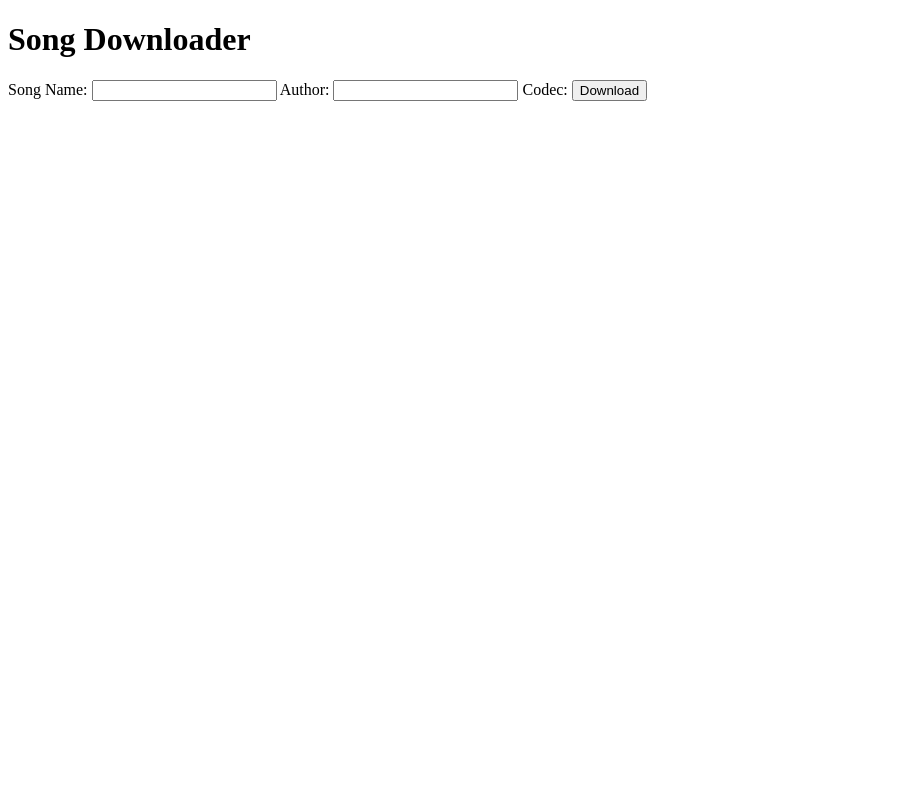
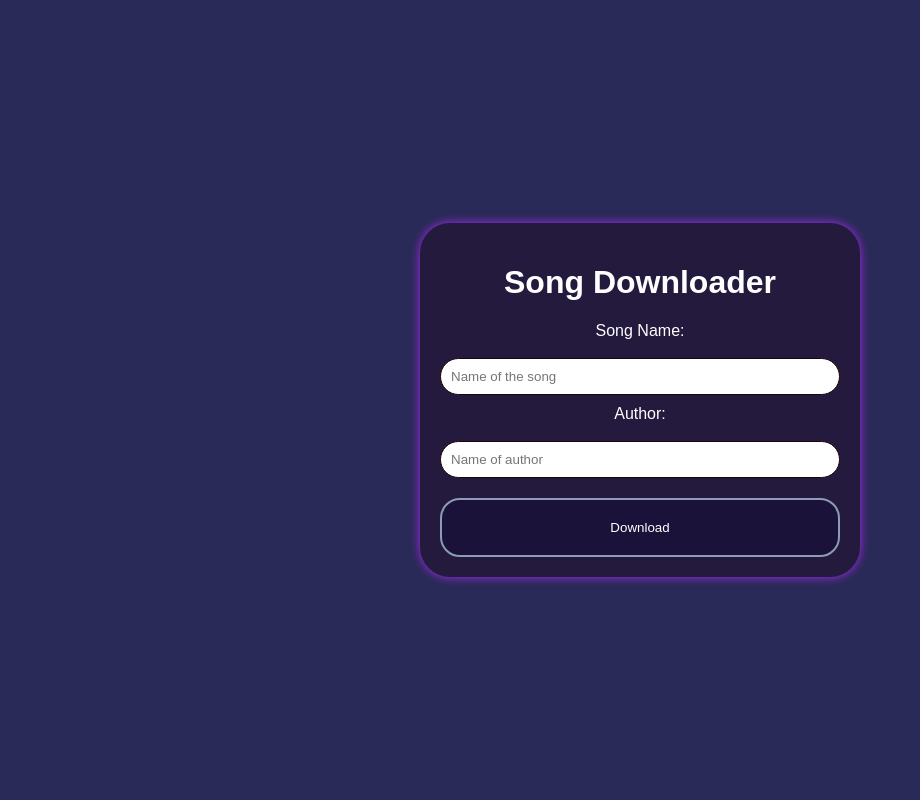
Before and after one commit to Ahnaf-nub/YT-song-downloader, a FastAPI app: page / in a window 1280 px wide. Shown: the whole page, without its empty margins (0-920 px from the left). Run offline with FastAPI, Linux system fonts and the light colour scheme.

Commit message:
Add files via upload

```diff
--- a/main.py
+++ b/main.py
@@ -4,10 +4,7 @@ from fastapi.templating import Jinja2Templates
 from yt_dlp import YoutubeDL
 from youtubesearchpython import VideosSearch
 
-from fastapi.staticfiles import StaticFiles
-
 app = FastAPI()
-app.mount("/static", StaticFiles(directory="static"), name="static")
 templates = Jinja2Templates(directory="templates")
 
 def download_song(song_name, author, codec='mp3'):
@@ -35,7 +32,6 @@ def download_song(song_name, author, codec='mp3'):
         info_dict = ydl.extract_info(video_url, download=True)
         title = info_dict.get('title', None)
         file_path = f"{title}.{codec}"
-
     return file_path
 
 @app.get("/", response_class=HTMLResponse)
--- /dev/null
+++ b/requirements.txt
@@ -0,0 +1,2 @@
+fastapi
+yt-dlp
--- a/templates/index.html
+++ b/templates/index.html
@@ -4,16 +4,79 @@
     <meta charset="UTF-8">
     <meta name="viewport" content="width=device-width, initial-scale=1.0">
     <title>Song Downloader</title>
+    <style>
+        body {
+            font-family: Arial, sans-serif;
+            background-color: #2a2a58;
+            margin: 0;
+            padding: 0;
+            display: flex;
+            justify-content: center;
+            align-items: center;
+            height: 100vh;
+        }
+
+        .container {
+            background-color: rgb(35, 26, 61);
+            padding: 20px;
+            border-radius: 30px;
+            box-shadow: 0 0 10px rgb(167, 41, 240);
+            max-width: 400px;
+            width: 60%;
+            text-align: center;
+        }
+
+        .container h1 {
+            text-align: center;
+            color: #fffefe;
+        }
+
+        form {
+            display: flex;
+            flex-direction: column;
+        }
+
+        .container label {
+            text-align: center;
+            margin-bottom: 18px;
+            color: #ffffff;
+        }
+
+        .container input {
+            width: calc(100% - 22px);
+            padding: 10px;
+            margin-bottom: 10px;
+            border: 1px solid #1b0404;
+            border-radius: 20px;
+        }
+
+        .container button {
+            padding: 12px;
+            margin-top: 10px;
+        }
+
+        .container button {
+            padding: 20px 50px;
+            background-color: #19113ac0;
+            color: rgb(255, 255, 255);
+            border: 2px solid rgb(140, 155, 184);
+            border-radius: 20px;
+            cursor: pointer;
+        }
+
+        .container button:hover {
+            background-color: #000000cb;
+        }
+    </style>
 </head>
 <body>
     <div class="container">
         <h1>Song Downloader</h1>
         <form action="/download/" method="post">
             <label for="song_name">Song Name:</label>
-            <input type="text" id="song_name" name="song_name" required>
+            <input type="text" id="song_name" name="song_name" placeholder="Name of the song" required>
             <label for="author">Author:</label>
-            <input type="text" id="author" name="author" required>
-            <label for="codec">Codec:</label>
+            <input type="text" id="author" name="author" placeholder="Name of author" required>
             <button type="submit">Download</button>
         </form>
     </div>
```
Also changed, not shown: templates/result.html (+44 -1 lines).
